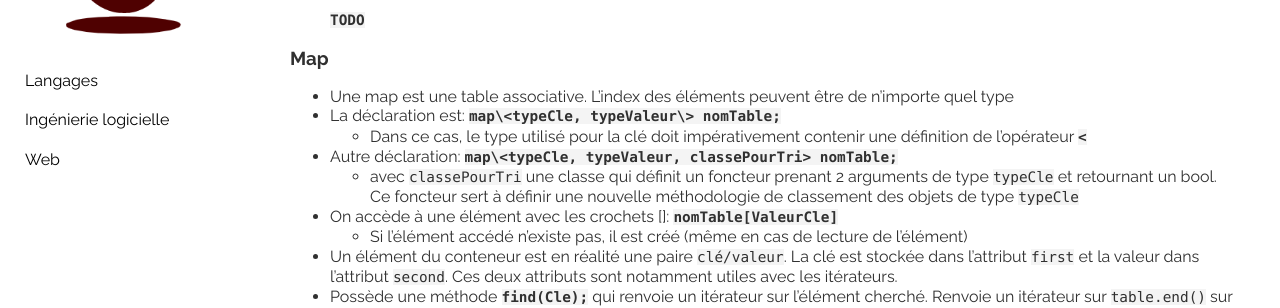
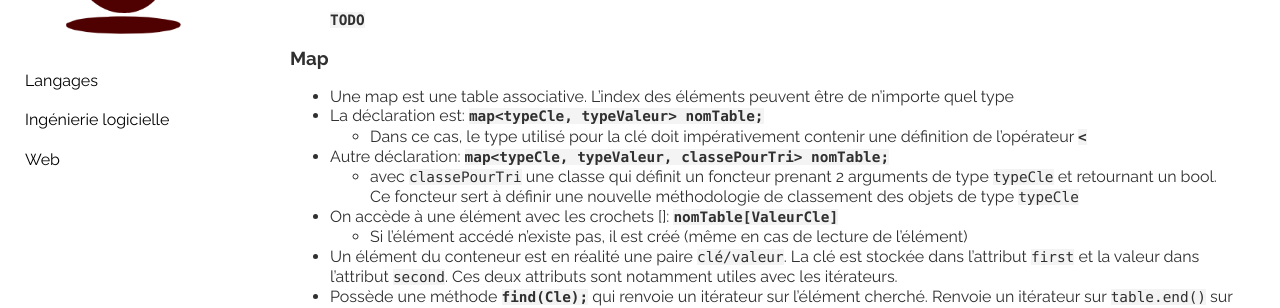
Before and after one commit to behej/lazyjekyll, a Jekyll site: the page built from _languages/stl.md, in a window 1280 px wide and 1400 px high, scrolled down 2260 px. Shown: the part 150-458 px from the top of the window. Built offline with Jekyll 4.4.1, drawn with Linux system fonts in a browser that asks for light colours.

Commit message:
Minor fixes

```diff
--- a/_config.yml
+++ b/_config.yml
@@ -38,12 +38,24 @@ plainwhite:
   name: Lazygeek
   tagline: Automate yourself !
   portfolio_image:  "assets/images/logo.png"
+  portfolio_image_dark:  "assets/images/logo.png"
   date_format: "%b %-d, %Y"
   search: false
+  dark_mode: true
 
   social_links:
     github: behej
+    # gitlab
     linkedIn: in/jeromebehe
+    # twitter
+    # instagram
+    # facebook
+    # youtube
+    # pinterest
+    # dribble
+    # flickr
+    # telegram
+    # soundcloud
 
 
 collections:
--- a/_languages/stl.md
+++ b/_languages/stl.md
@@ -94,9 +94,9 @@ Seules ces 3 méthodes sont autorisées
 
 ### Map
 * Une map est une table associative. L'index des éléments peuvent être de n'importe quel type
-* La déclaration est: **`map\<typeCle, typeValeur\> nomTable;`**
+* La déclaration est: **`map<typeCle, typeValeur> nomTable;`**
   * Dans ce cas, le type utilisé pour la clé doit impérativement contenir une définition de l'opérateur **`<`**
-* Autre déclaration: **`map\<typeCle, typeValeur, classePourTri> nomTable;`**
+* Autre déclaration: **`map<typeCle, typeValeur, classePourTri> nomTable;`**
   * avec `classePourTri` une classe qui définit un foncteur prenant 2 arguments de type `typeCle` et retournant un bool. Ce foncteur sert à définir une nouvelle méthodologie de classement des objets de type `typeCle`
 * On accède à une élément avec les crochets []: **`nomTable[ValeurCle]`**
   * Si l'élément accédé n'existe pas, il est créé (même en cas de lecture de l'élément)
```
